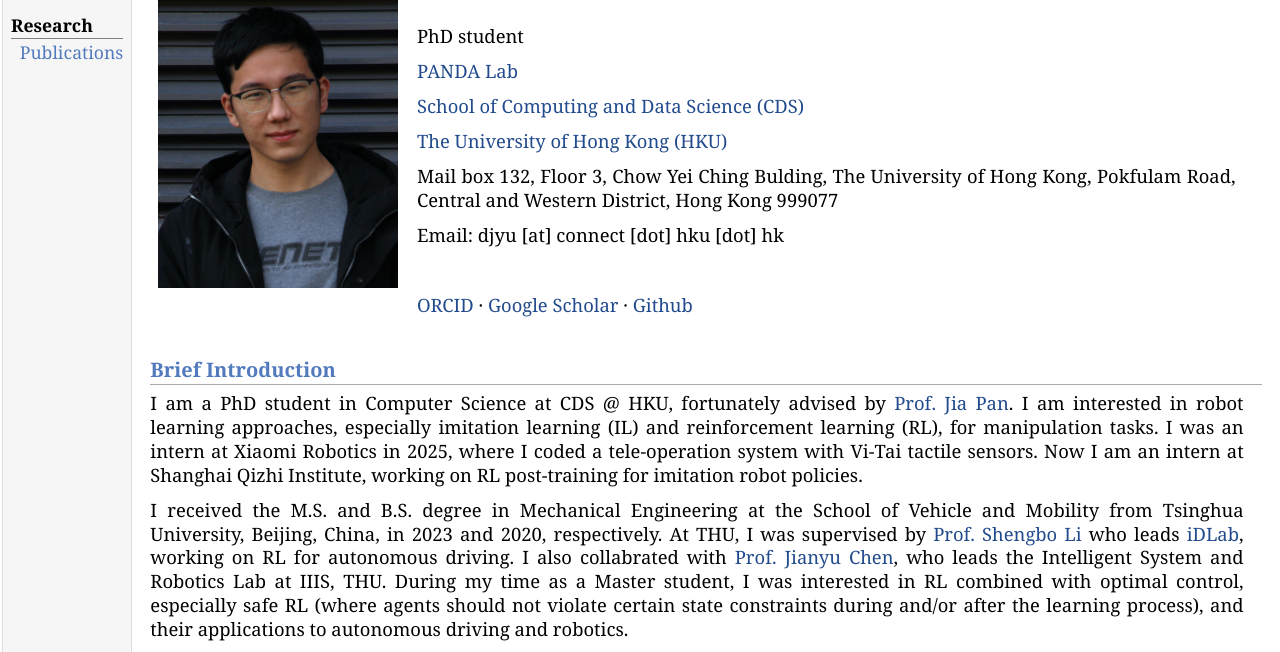
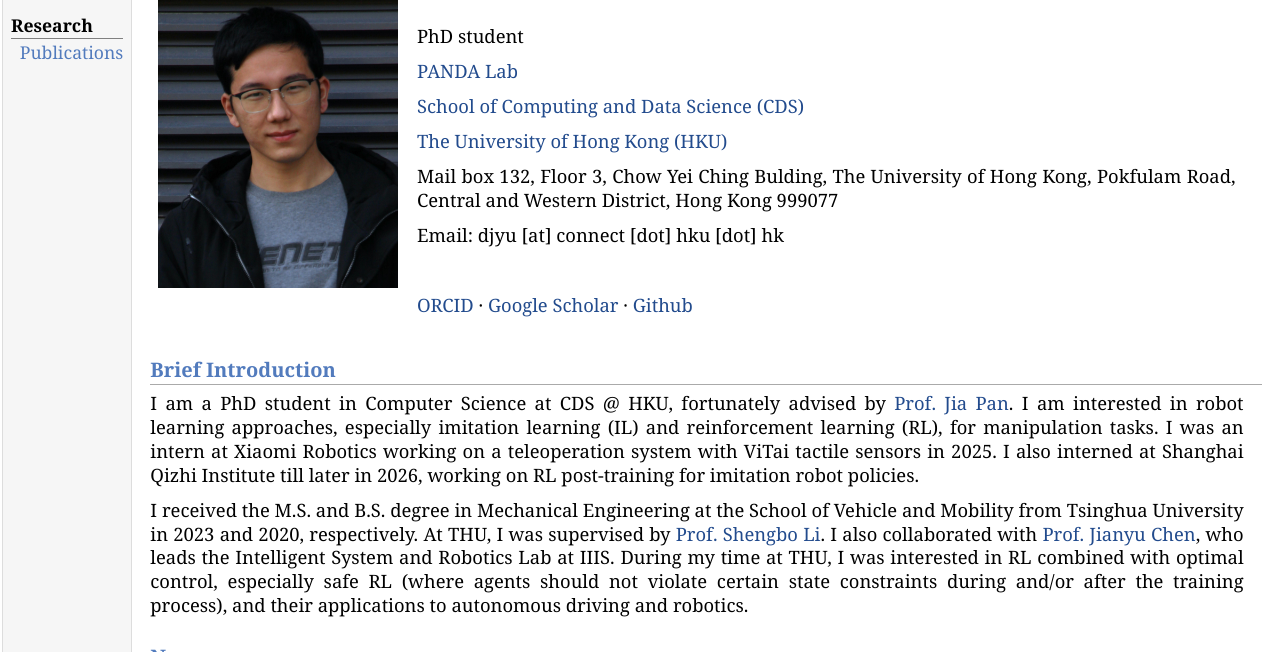
Before and after one commit to ManUtdMoon/manutdmoon.github.io, a plain HTML site: page index.html in a window 1280 px wide. Shown: the part 114-766 px from the top of the page. Drawn offline with nearby package versions, Linux system fonts and the light colour scheme; some packages are replaced by stand-ins of ours.

Commit message:
fix: update bio and some links

```diff
--- a/index.html
+++ b/index.html
@@ -57,10 +57,10 @@ MathJax.Hub.Config({
 </p>
 </td></tr></table>
 <h2>Brief Introduction</h2>
-<p>I am a PhD student in Computer Science at CDS @ HKU, fortunately advised by <a href="https://www.cs.hku.hk/people/academic-staff/jpan" target=&ldquo;blank&rdquo;>Prof. Jia Pan</a>. I am interested in robot learning approaches, especially imitation learning (IL) and reinforcement learning (RL), for manipulation tasks. I was an intern at Xiaomi Robotics in 2025, where I coded a tele-operation system with Vi-Tai tactile sensors. Now I am an intern at Shanghai Qizhi Institute, working on RL post-training for imitation robot policies.
+<p>I am a PhD student in Computer Science at CDS @ HKU, fortunately advised by <a href="https://ai.hku.hk/people/academic-staff/jpan" target=&ldquo;blank&rdquo;>Prof. Jia Pan</a>. I am interested in robot learning approaches, especially imitation learning (IL) and reinforcement learning (RL), for manipulation tasks. I was an intern at Xiaomi Robotics working on a teleoperation system with ViTai tactile sensors in 2025. I also interned at Shanghai Qizhi Institute till later in 2026, working on RL post-training for imitation robot policies.
 </p>
-<p>I received the M.S. and B.S. degree in Mechanical Engineering at the School of Vehicle and Mobility from Tsinghua University, Beijing, China, in 2023 and 2020, respectively.
-At THU, I was supervised by <a href="https://www.researchgate.net/profile/Shengbo-Li-2" target=&ldquo;blank&rdquo;>Prof. Shengbo Li</a> who leads <a href="http://www.idlab-tsinghua.com/thulab/labweb/index.html" target=&ldquo;blank&rdquo;>iDLab</a>, working on RL for autonomous driving. I also collabrated with <a href="http://people.iiis.tsinghua.edu.cn/~jychen/" target=&ldquo;blank&rdquo;>Prof. Jianyu Chen</a>, who leads the Intelligent System and Robotics Lab at IIIS, THU. During my time as a Master student, I was interested in RL combined with optimal control, especially safe RL (where agents should not violate certain state constraints during and/or after the learning process), and their applications to autonomous driving and robotics.
+<p>I received the M.S. and B.S. degree in Mechanical Engineering at the School of Vehicle and Mobility from Tsinghua University in 2023 and 2020, respectively.
+At THU, I was supervised by <a href="https://www.researchgate.net/profile/Shengbo-Li-2" target=&ldquo;blank&rdquo;>Prof. Shengbo Li</a>. I also collaborated with <a href="http://people.iiis.tsinghua.edu.cn/~jychen/" target=&ldquo;blank&rdquo;>Prof. Jianyu Chen</a>, who leads the Intelligent System and Robotics Lab at IIIS. During my time at THU, I was interested in RL combined with optimal control, especially safe RL (where agents should not violate certain state constraints during and/or after the training process), and their applications to autonomous driving and robotics.
 </p>
 <h2>News</h2>
 <ul>
@@ -82,7 +82,7 @@ At THU, I was supervised by <a href="https://www.researchgate.net/profile/Shengb
 </ul>
 <div id="footer">
 <div id="footer-text">
-Page generated 2026-10-11 22:33:45 CST, by <a href="https://github.com/wsshin/jemdoc_mathjax" target="blank">jemdoc+MathJax</a>.
+Page generated 2026-10-11 22:44:46 CST, by <a href="https://github.com/wsshin/jemdoc_mathjax" target="blank">jemdoc+MathJax</a>.
 </div>
 </div>
 </td>
```
Also changed, not shown: 1 other file.
